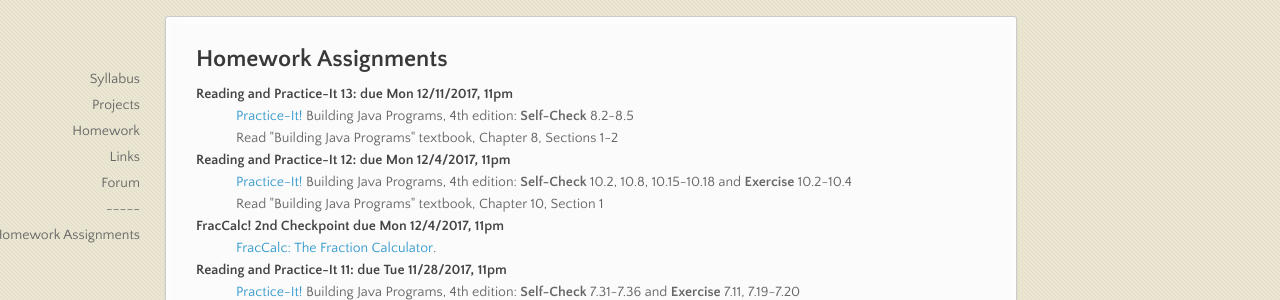
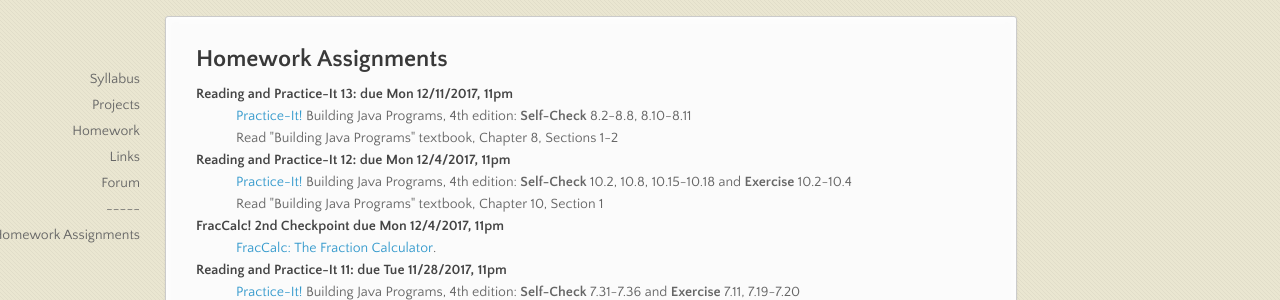
Before and after one commit to stutlerk/ihs-website, a Jekyll site: the page built from _apcs/homework.html, in a window 1280 px wide and 900 px high. Shown: the part 174-474 px from the top of the window. Built offline with Jekyll 4.4.1, drawn with Linux system fonts in a browser that asks for light colours; nearby versions of some CDN libraries.

Commit message:
Update homework.html

```diff
--- a/_apcs/homework.html
+++ b/_apcs/homework.html
@@ -7,7 +7,7 @@
 <h2>Homework Assignments</h2>
   <dl>
     <dt>Reading and Practice-It 13: due Mon 12/11/2017, 11pm</dt>
-    <dd><a href="https://practiceit.cs.washington.edu/" target="_blank">Practice-It!</a> Building Java Programs, 4th edition: <b>Self-Check</b> 8.2-8.5</dd>
+    <dd><a href="https://practiceit.cs.washington.edu/" target="_blank">Practice-It!</a> Building Java Programs, 4th edition: <b>Self-Check</b> 8.2-8.8, 8.10-8.11</dd>
     <dd>Read "Building Java Programs" textbook, Chapter 8, Sections 1-2</dd>
 
     <dt>Reading and Practice-It 12: due Mon 12/4/2017, 11pm</dt>
```
